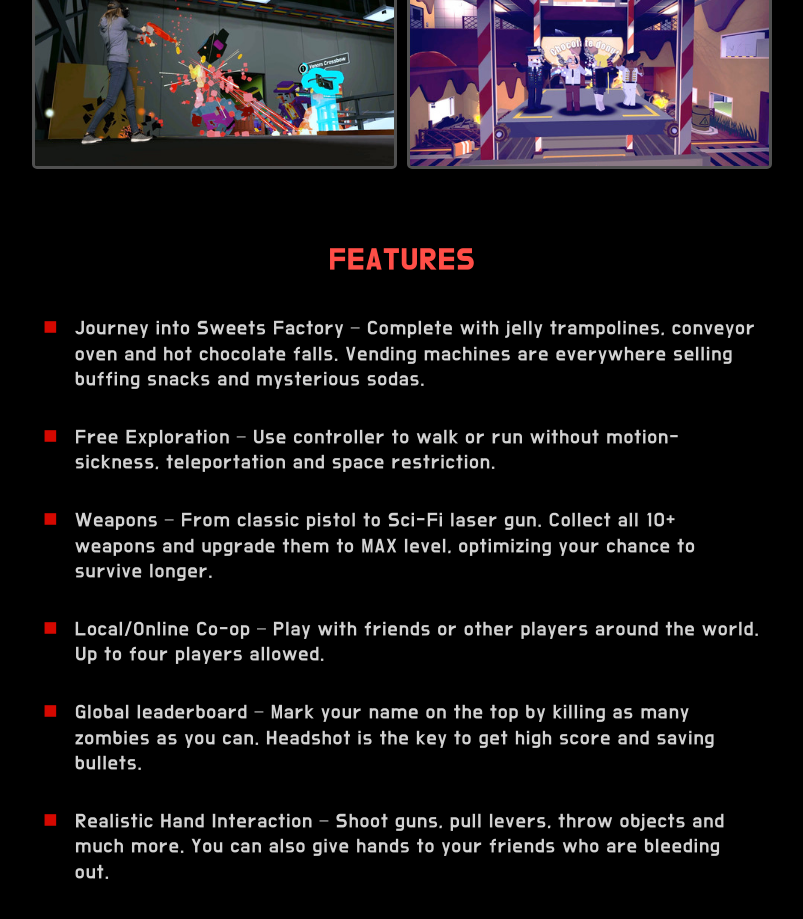
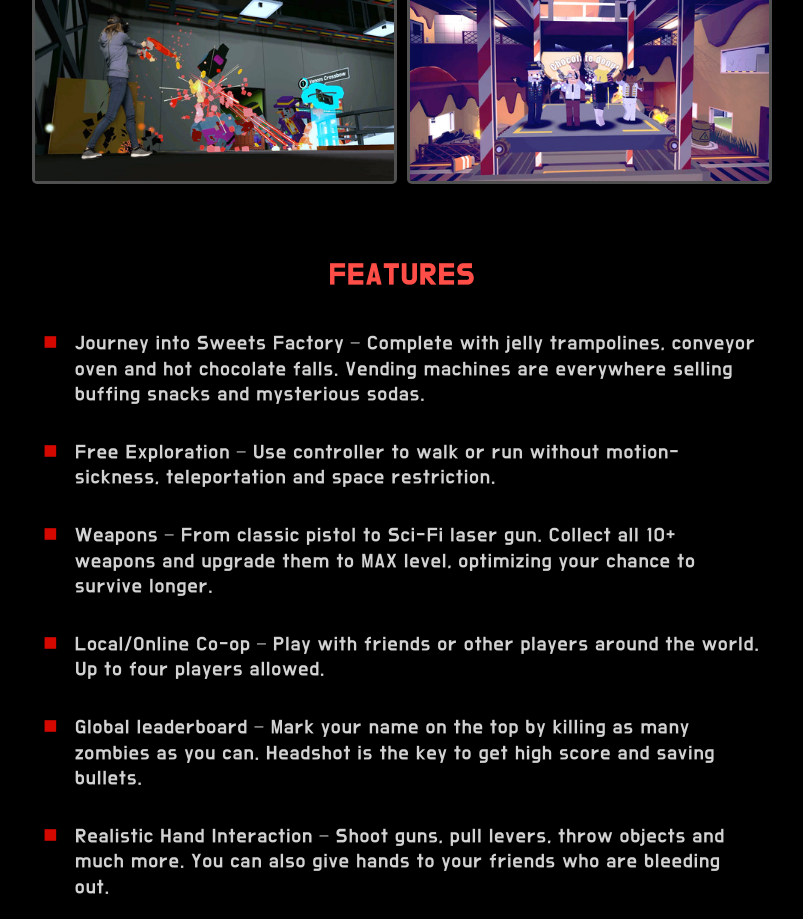
Before and after one commit to 5minlab/baam-squad-web, a website: page docs/index.html in a window 1280 px wide. Shown: the part 1953-2872 px from the top of the page, without its empty margins (238-1041 px from the left). Drawn offline with nearby package versions, Linux system fonts and the light colour scheme.

Commit message:
동영상과 자판기의 겹치는 영역 없앰

```diff
--- a/docs/sass/_variables.scss
+++ b/docs/sass/_variables.scss
@@ -3,7 +3,7 @@
 $default-font-family: 'BM DoHyeon', 'Montserrat', Helvetica, sans-serif;
 
 $video-hero-height: 630px;
-$video-hero-overlap: 25px;
+$video-hero-overlap: 10px;
 
 // 배경 그라데이션
 $gradient-color-1: #000;
```
Also changed, not shown: docs/style.css.
